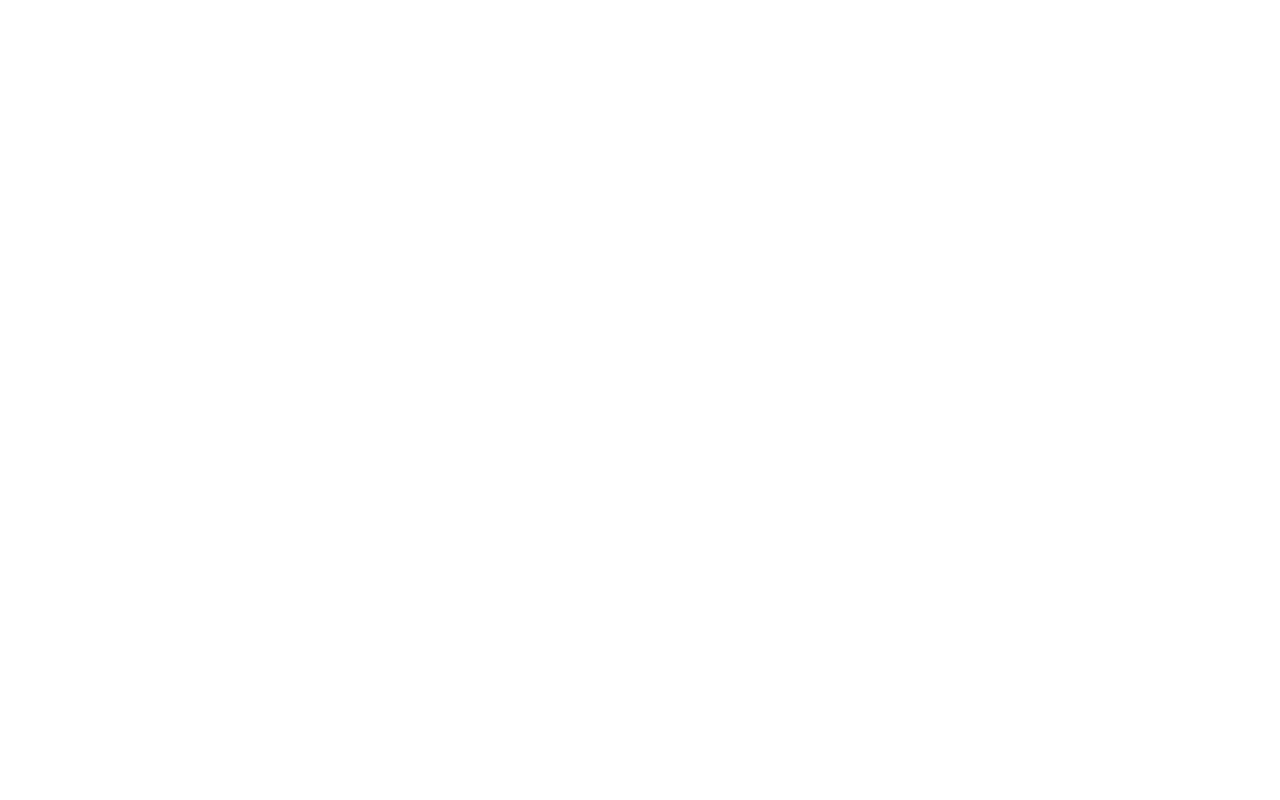
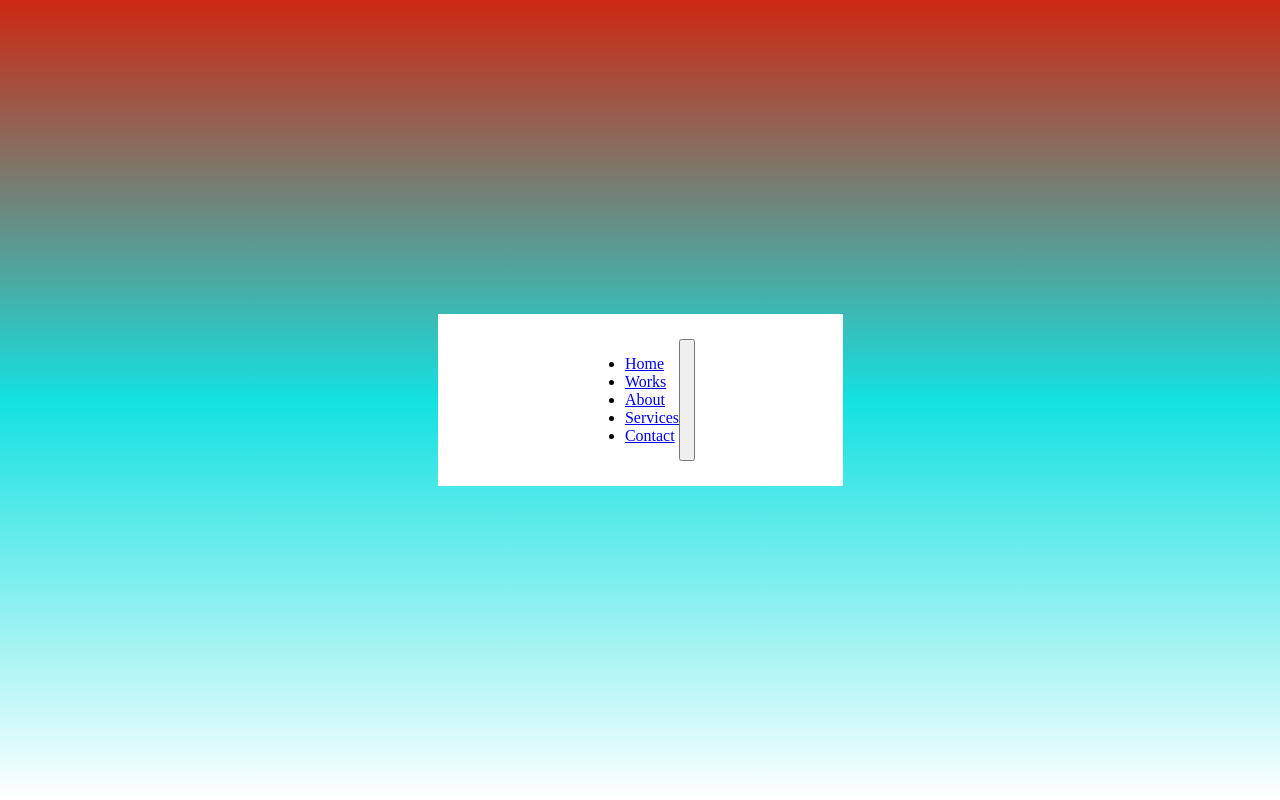
Before and after one commit to Iamdachi04/navigation-bar, a plain HTML site: page index.html in a window 1280 px wide. Drawn offline with Linux system fonts and the light colour scheme.

Commit message:
created navigation itself.

```diff
--- a/index.html
+++ b/index.html
@@ -7,7 +7,20 @@
     <link rel="stylesheet" href="style.css">
 </head>
 <body>
-
+    <nav class="active">
+        <ul class="nav-list">
+            <li class="nav-item"><a href="#home">Home</a></li>
+            <li class="nav-item"><a href="#works">Works</a></li>
+            <li class="nav-item"><a href="#about">About</a></li>
+            <li class="nav-item"><a href="#services">Services</a></li>
+            <li class="nav-item"><a href="#contact">Contact</a></li>
+        </ul>
+        <button>
+            <div class="line line1"></div>
+            <div class="line line2"></div>
+            <div class="line line3"></div>
+        </button>
+    </nav>
 </body>
 <script src="main.js"></script>
 </html>
--- a/style.css
+++ b/style.css
@@ -0,0 +1,24 @@
+body{
+    background-color: #eafbff;
+    background-image: linear-gradient(to right,#9f0e84 0%, #1fdc28 50%, white 100%);
+    background-image: linear-gradient(to bottom, #cd2812 0%, #14e1e1 50%, white 100%);
+    display: flex;
+    align-items: center;
+    justify-content: center;
+    height: 100vh;
+    margin: 0;
+}
+
+nav {
+    background-color: white;
+    width: 80px;
+    padding: 25px;
+    display: flex;
+    align-self: center;
+    justify-content: center;
+    box-shadow: border-box 0 0 10px rgba(0, 0, 0, 0.5);
+}
+
+nav.active{
+    width: 355px;
+}
```
